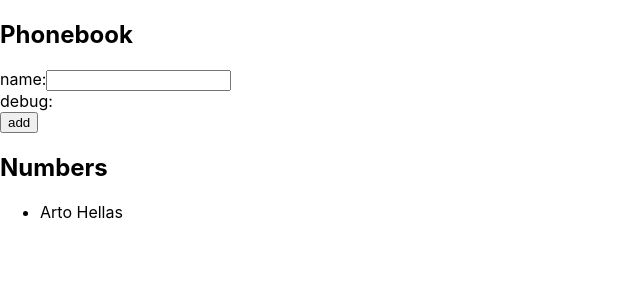
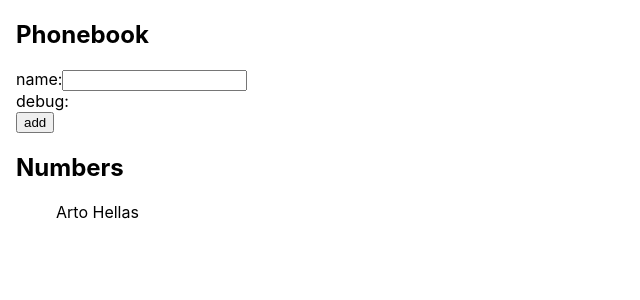
Before and after one commit to ludivinepoussier/fullstackopen, a React (Create React App) app in the folder part-2/phonebook/: page / in a window 1280 px wide. Shown: the top 300 px of the page, without its empty margins (0-640 px from the left). Built offline with nearby package versions, Linux system fonts and the light colour scheme.

Commit message:
list-style: none

```diff
--- a/part-2/phonebook/src/index.css
+++ b/part-2/phonebook/src/index.css
@@ -1,5 +1,5 @@
 body {
-  margin: 0;
+  margin: 1rem;
   font-family: -apple-system, BlinkMacSystemFont, 'Segoe UI', 'Roboto', 'Oxygen',
     'Ubuntu', 'Cantarell', 'Fira Sans', 'Droid Sans', 'Helvetica Neue',
     sans-serif;
@@ -7,6 +7,10 @@ body {
   -moz-osx-font-smoothing: grayscale;
 }
 
+li{
+  list-style: none;
+}
+
 code {
   font-family: source-code-pro, Menlo, Monaco, Consolas, 'Courier New',
     monospace;
```
